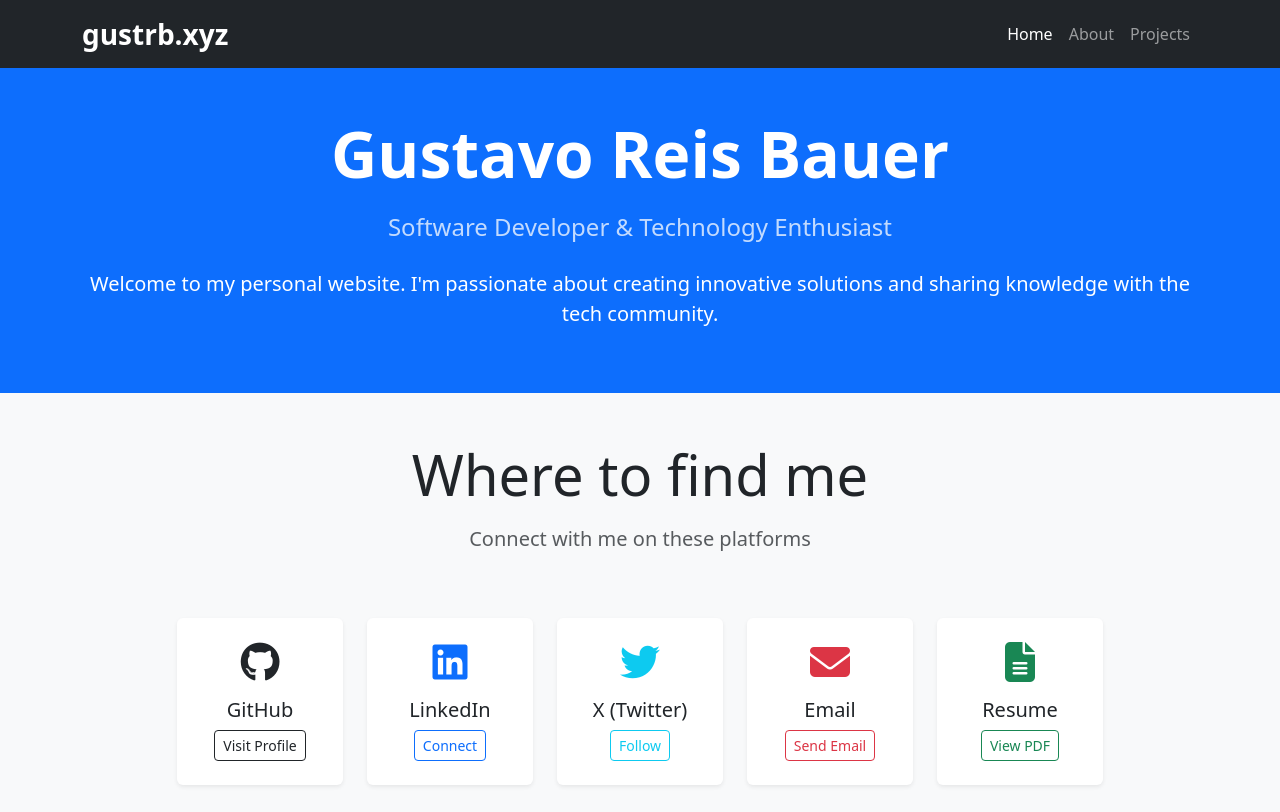
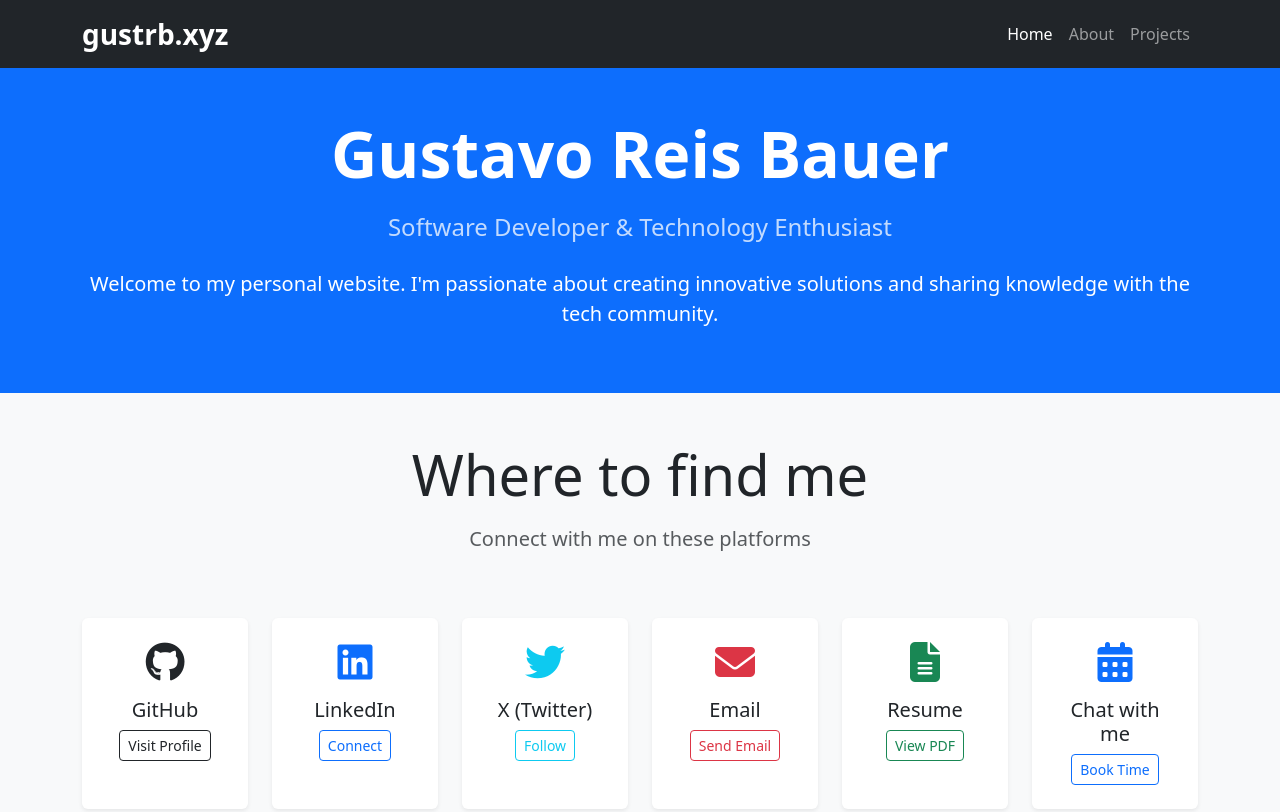
Before and after one commit to Gustrb/gustrb-site, a plain HTML site: page index.html in a window 1280 px wide. Shown: the top 812 px of the page. Drawn offline with nearby package versions, Linux system fonts and the light colour scheme.

Commit message:
chore: add calendly link

```diff
--- a/index.html
+++ b/index.html
@@ -93,6 +93,15 @@
                             <i class="fas fa-file-alt fs-1 text-success mb-3"></i>
                             <h5 class="card-title">Resume</h5>
                             <a href="/resume.pdf" target="_blank" class="btn btn-outline-success btn-sm">View PDF</a>
+                        </div>
+                    </div>
+                </div>
+                <div class="col-md-4 col-lg-2">
+                    <div class="card h-100 text-center border-0 shadow-sm">
+                        <div class="card-body p-4">
+                            <i class="fas fa-calendar-alt fs-1 text-primary mb-3"></i>
+                            <h5 class="card-title">Chat with me</h5>
+                            <a href="https://calendly.com/gustavoreisbauer/study-with-me" target="_blank" class="btn btn-outline-primary btn-sm">Book Time</a>
                         </div>
                     </div>
                 </div>
```
